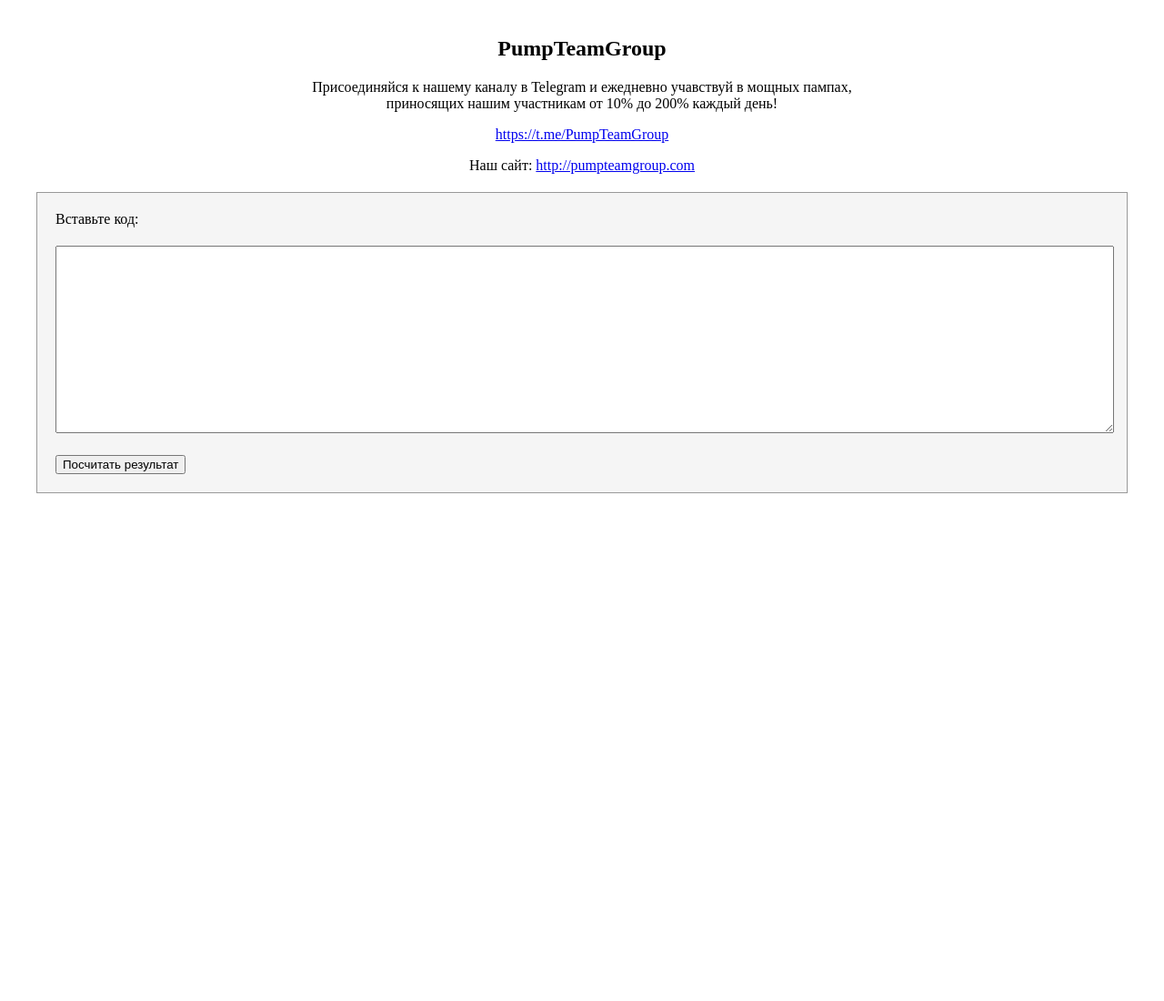
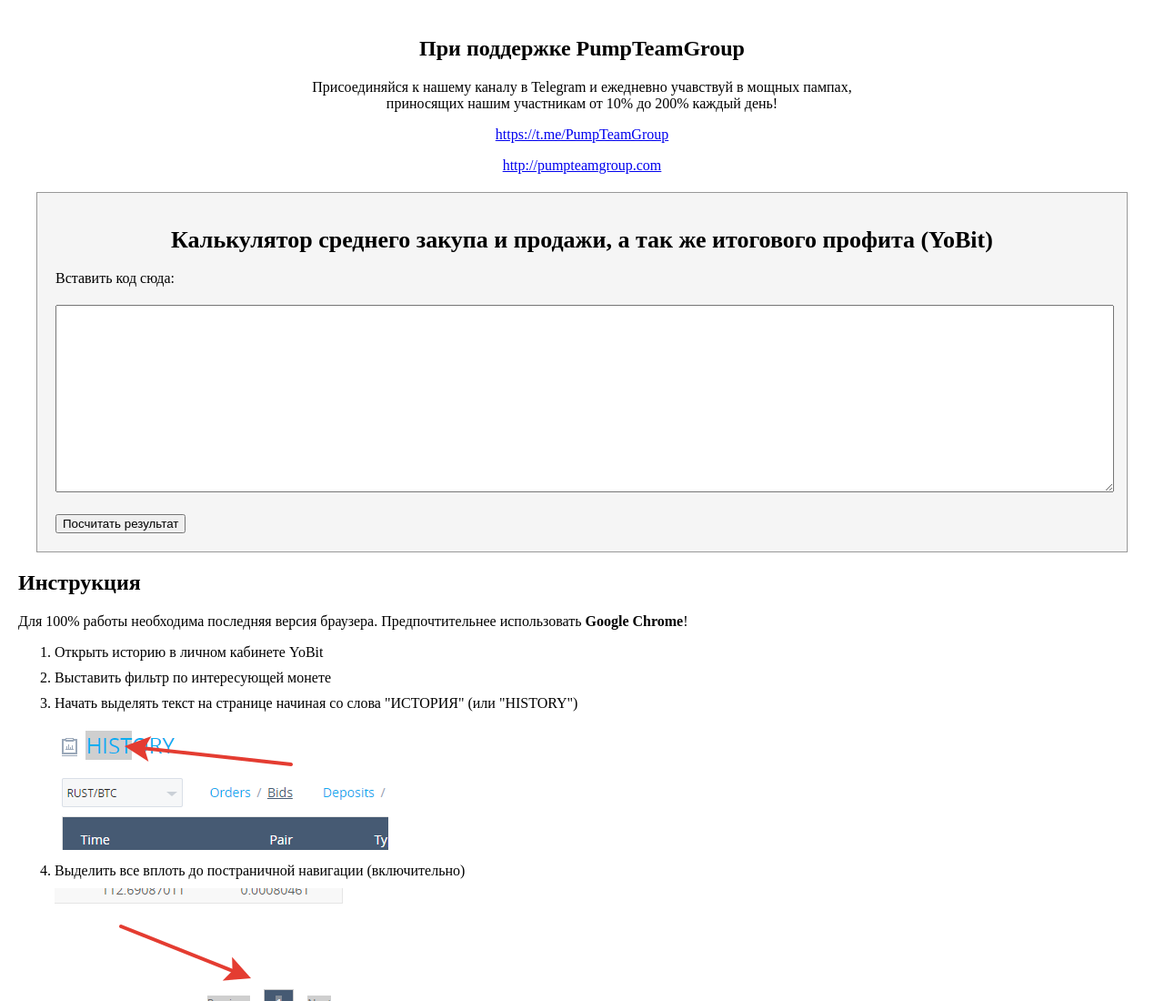
Before and after one commit to pumpdump/pumpdump.github.io, a plain HTML site: page index.html in a window 1280 px wide. Shown: the top 1100 px of the page at 91% size. Before the commit the page ends 800 px from the top, so only its background shows below. Drawn offline with nearby package versions, Linux system fonts and the light colour scheme.

Commit message:
more beauty and additional info, instructions

```diff
--- a/css/style.css
+++ b/css/style.css
@@ -15,8 +15,22 @@ body {
   border: 1px solid #999;
 }
 
+  .calculator h1 {
+    font-size: 26px;
+    text-align: center;
+  }
+
 textarea {
   width: 100%;
-  height: 200px;
+  min-height: 200px;
   margin: 20px 0;
+  resize: vertical;
 }
+
+.instruction li {
+  margin-bottom: 10px;
+}
+
+.instruction li img {
+  margin-top: 10px;
+}
--- a/index.html
+++ b/index.html
@@ -3,23 +3,39 @@
 <head>
   <meta charset="utf-8" />
   <title>Калькулятор среднего закупа и продажи, а так же итогового профита (YoBit)</title>
-  <link type="text/css" href="/css/style.css" media="all" rel="stylesheet">
+  <link type="text/css" href="css/style.css" media="all" rel="stylesheet">
   <script src="https://code.jquery.com/jquery-3.3.1.min.js" integrity="sha256-FgpCb/KJQlLNfOu91ta32o/NMZxltwRo8QtmkMRdAu8=" crossorigin="anonymous"></script>
   <script src="js/script.js"></script>
 </head>
 <body>
   <div class="desc">
-    <h2>PumpTeamGroup</h2>
+    <h2>При поддержке PumpTeamGroup</h2>
     <p>Присоединяйся к нашему каналу в Telegram и ежедневно учавствуй в мощных пампах, <br/> приносящих нашим участникам от 10% до 200% каждый день!</p>
     <p><a href="https://t.me/PumpTeamGroup">https://t.me/PumpTeamGroup</a></p>
-    <p>Наш сайт: <a href="http://pumpteamgroup.com/">http://pumpteamgroup.com</a></p>
+    <p><a href="http://pumpteamgroup.com/">http://pumpteamgroup.com</a></p>
   </div>
 
   <div class="calculator">
-    Вставьте код:
+    <h1>Калькулятор среднего закупа и продажи, а так же итогового профита (YoBit)</h1>
+    Вставить код сюда:
     <textarea id="code"></textarea>
     <button id="calculate">Посчитать результат</button>
     <div id="result"></div>
   </div>
+
+  <div class="instruction">
+    <h2>Инструкция</h2>
+    <p>Для 100% работы необходима последняя версия браузера. Предпочтительнее использовать <strong>Google Chrome</strong>!</p>
+    <ol>
+      <li>Открыть историю в личном кабинете YoBit</li>
+      <li>Выставить фильтр по интересующей монете</li>
+      <li>Начать выделять текст на странице начиная со слова "ИСТОРИЯ" (или "HISTORY")<br/><img src="img/1.png"/></li>
+      <li>Выделить все вплоть до постраничной навигации (включительно)<br/><img src="img/2.png"/></li>
+      <li>Скопировать в буфер обмена (Ctrl+C)</li>
+      <li>Вставить в поле выше<br/><img src="img/3.png"/></li>
+      <li>Если у вас на одной странице оказались сделки от других дат, то вручную удалите лишние ордера (построчно)<br/><img src="img/4.png"/></li>
+      <li>Нажать кнопку "Посчитать результат"<br/><img src="img/5.png"/></li>
+    </ol>
+  </div>
 </body>
 </html>
```
Also changed, not shown: img/1.png (added), img/2.png (added), img/3.png (added), img/4.png (added), img/5.png (added).
